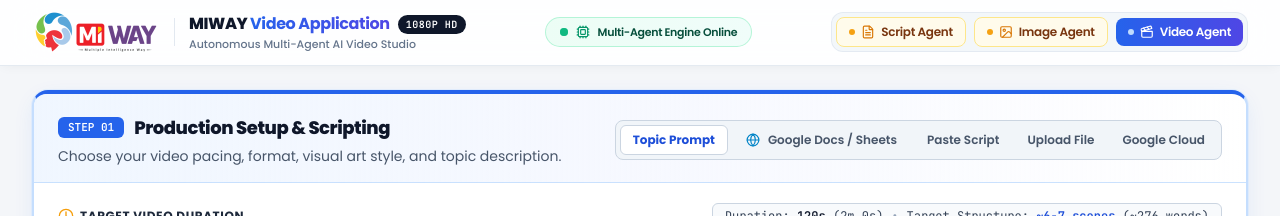
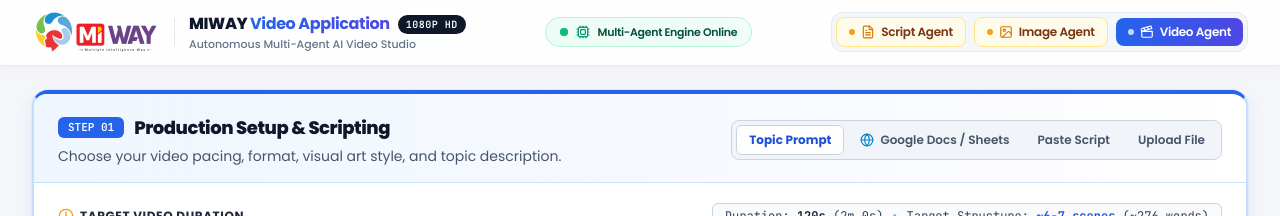
Before and after one commit to marisoncode/VideoGen-Frontend, a React (Vite) app: page / in a window 1280 px wide. Shown: the top 216 px of the page. Built offline with nearby package versions, Linux system fonts and the light colour scheme; no server answers.

Commit message:
fix(ui): remove duplicate Google Cloud tab button

```diff
--- a/src/components/StudioInputSection.jsx
+++ b/src/components/StudioInputSection.jsx
@@ -220,13 +220,13 @@ export default function StudioInputSection({
           <button
             type="button"
             onClick={() => setActiveTab('google')}
-            className={`flex items-center gap-2 px-3.5 py-1.5 rounded-lg transition ${
+            className={`px-2.5 sm:px-3 py-1.5 rounded-md flex items-center justify-center gap-1.5 text-center transition ${
               activeTab === 'google'
-                ? 'bg-white text-indigo-700 shadow-xs'
-                : 'text-slate-600 hover:text-slate-900'
+                ? 'bg-white text-blue-700 font-bold border border-slate-300 shadow-xs'
+                : 'text-slate-600 hover:text-slate-900 hover:bg-white/50'
             }`}
           >
-            <Globe className="w-3.5 h-3.5 text-sky-600" />
+            <Globe className="w-3.5 h-3.5 text-sky-600 shrink-0" />
             <span>Google Docs / Sheets</span>
           </button>
 
@@ -252,17 +252,6 @@ export default function StudioInputSection({
             }`}
           >
             Upload File
-          </button>
-          <button
-            type="button"
-            onClick={() => setActiveTab('google')}
-            className={`px-2.5 sm:px-3 py-1.5 rounded-md text-center transition ${
-              activeTab === 'google'
-                ? 'bg-white text-blue-700 font-bold border border-slate-300 shadow-xs'
-                : 'text-slate-600 hover:text-slate-900 hover:bg-white/50'
-            }`}
-          >
-            Google Cloud
           </button>
         </div>
       </div>
```
